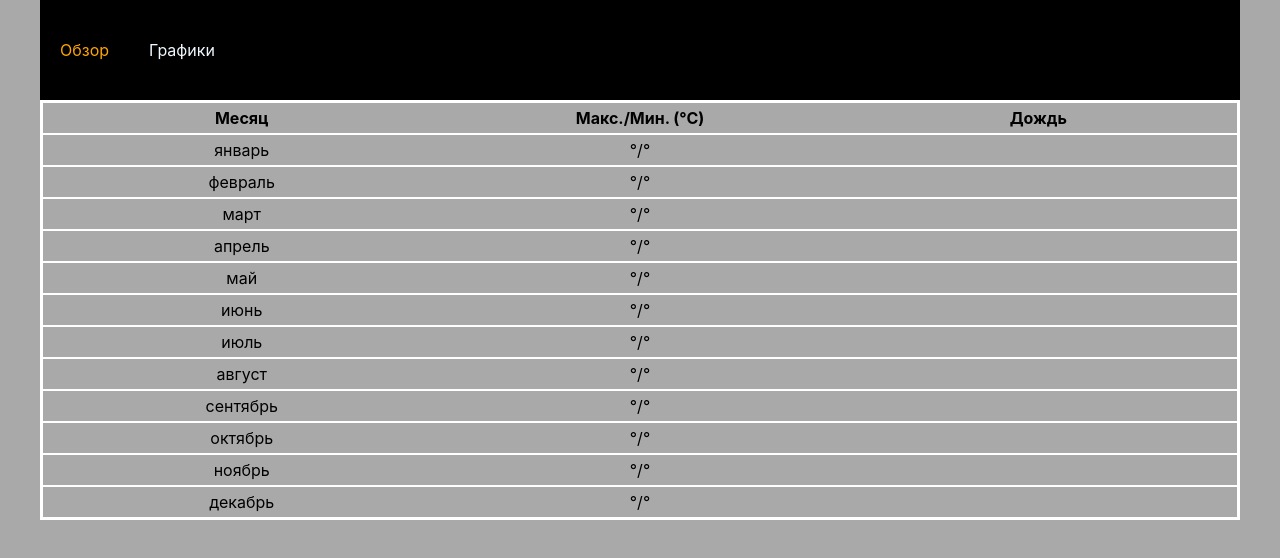
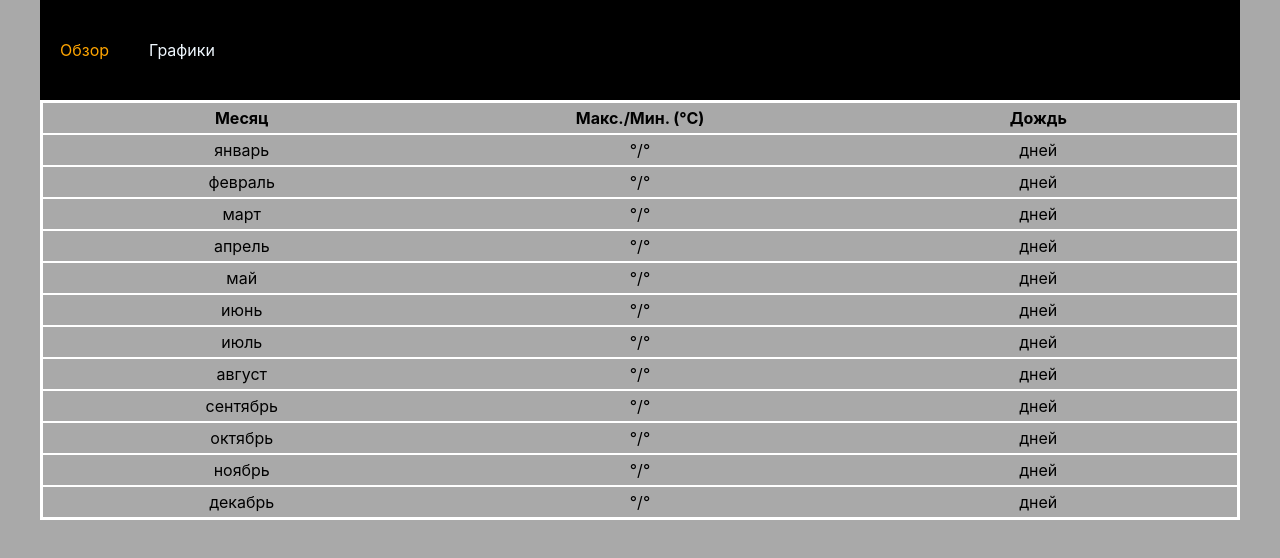
Before and after one commit to Mihancheggg/weatherStatsLite, a React (Create React App) app: page / in a window 1280 px wide. Shown: the top 558 px of the page. Built offline with nearby package versions, Linux system fonts and the light colour scheme; no server answers.

Commit message:
Fix table UI

```diff
--- a/src/components/Table/Table.tsx
+++ b/src/components/Table/Table.tsx
@@ -22,7 +22,7 @@ export const Table = (props: TablePropsType) => {
                 {props.weatherData.map(el => <tr key={el.name}>
                     <td className={styles.row}>{el.name}</td>
                     <td>{el.max}°/{el.min}°</td>
-                    <td>{el.rainy}</td>
+                    <td>{el.rainy} дней</td>
                 </tr>)}
                 </tbody>
             </table>
```
